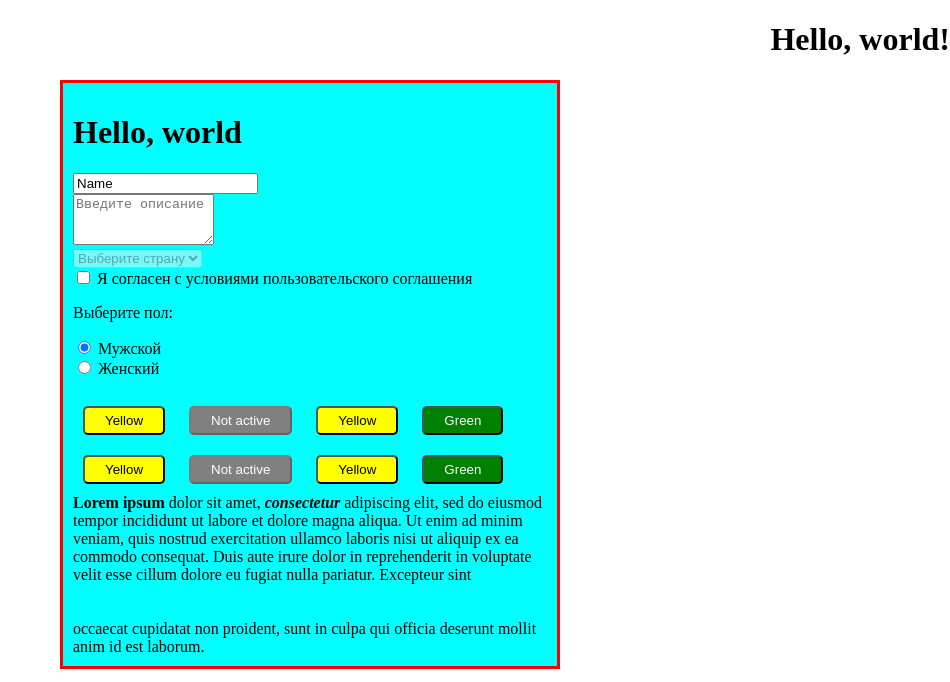
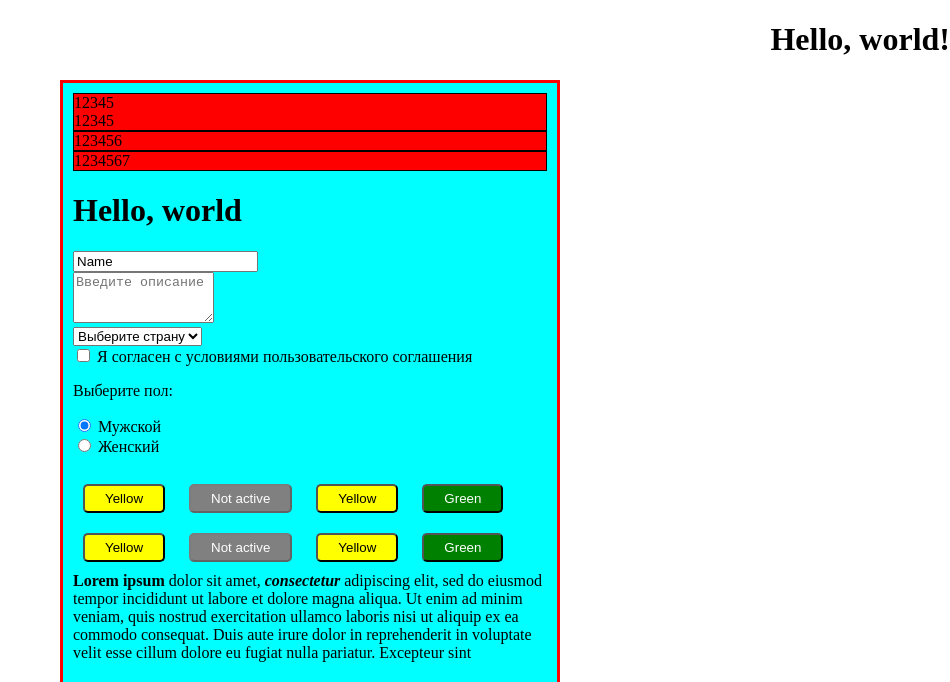
Before and after one commit to Ksu2020/Projects2020, a plain HTML site: page index.html in a window 1280 px wide. Shown: the top 682 px of the page, without its empty margins (330-1280 px from the left). Drawn offline with Linux system fonts and the light colour scheme.

Commit message:
занятие

```diff
--- a/css/styles.css
+++ b/css/styles.css
@@ -48,3 +48,9 @@ button:focus {
   background: blue;
   color: white;
 }
+
+.center-block-2{
+  background: red;
+  border: 1px solid black;
+  display: block;
+}
--- /dev/null
+++ b/css/styles3.css
@@ -0,0 +1,35 @@
+html,body {
+  margin: 0;
+  padding: 0;
+  min-height: 100%;
+  height: 100%;
+
+}
+
+div {
+  width: 200px;
+  height: 200px;
+  background: yellow;
+  border: 1px solid;
+  margin: 0 auto;
+  padding: 5px;
+}
+
+div.green {
+    background: green;
+
+}
+
+div.blue {
+  background: blue;
+
+}
+
+#purple {
+  background: purple;
+  color: white;
+}
+
+.underline {
+  text-decoration: underline;
+}
--- a/index.html
+++ b/index.html
@@ -8,11 +8,14 @@
 <body>
     <h1 align="right">Hello, world!</h1>
     <div class="center-block">
+        <div class="center-block-2">12345<br>12345</div>
+        <div class="center-block-2">123456</div>
+        <div class="center-block-2">1234567</div>
         <h1>Hello, world</h1>
         <input type="text" placeholder="Введите имя" value="Name"><br>
         <textarea placeholder="Введите описание" cols="15" rows="3"></textarea><br>
 
-        <select disabled>
+        <select>
             <option>Выберите страну</option>
             <option>France</option>
             <option>Germany</option>
```
Also changed, not shown: index3.html (added, +24 -0 lines), index2.html (renamed from css/index2.html).
